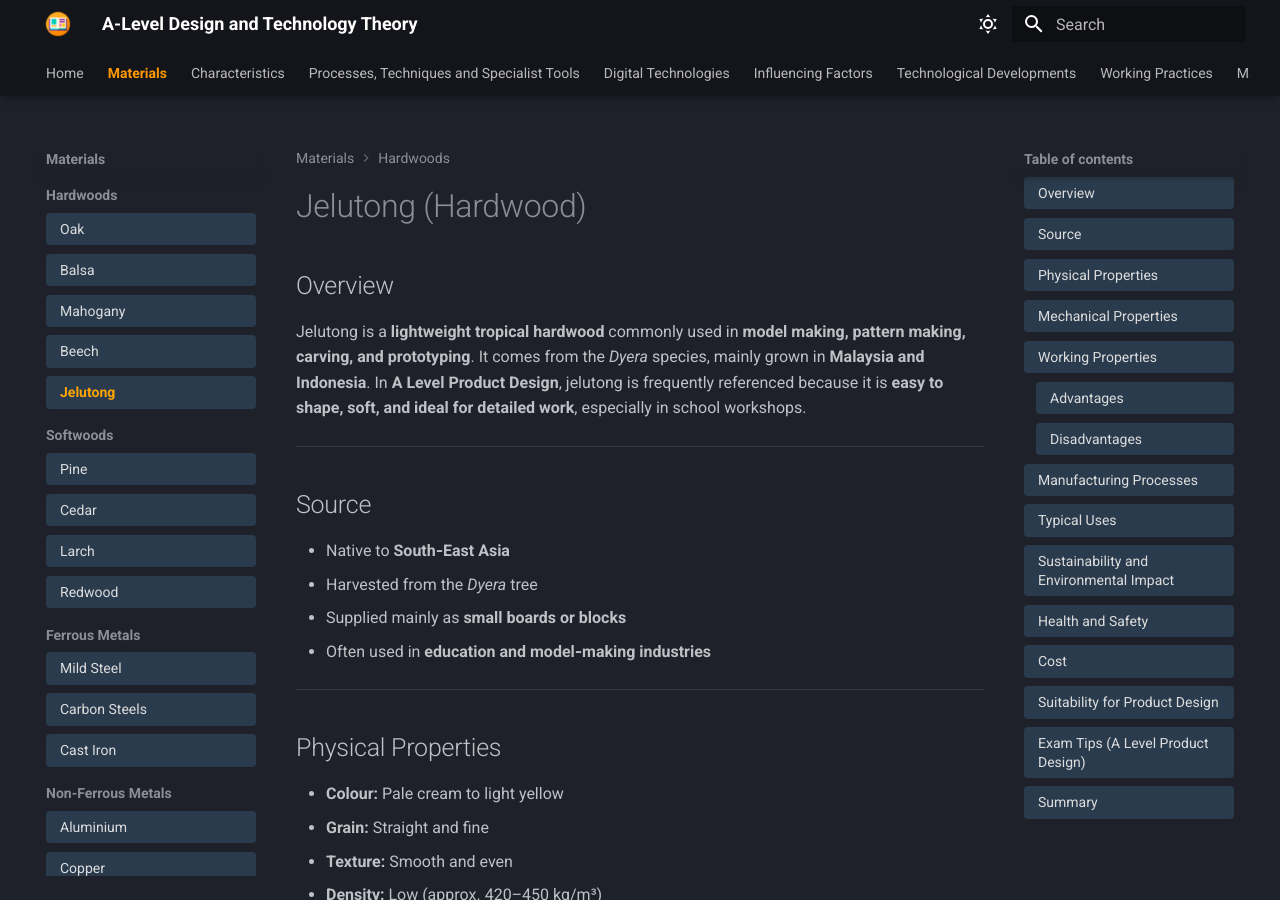
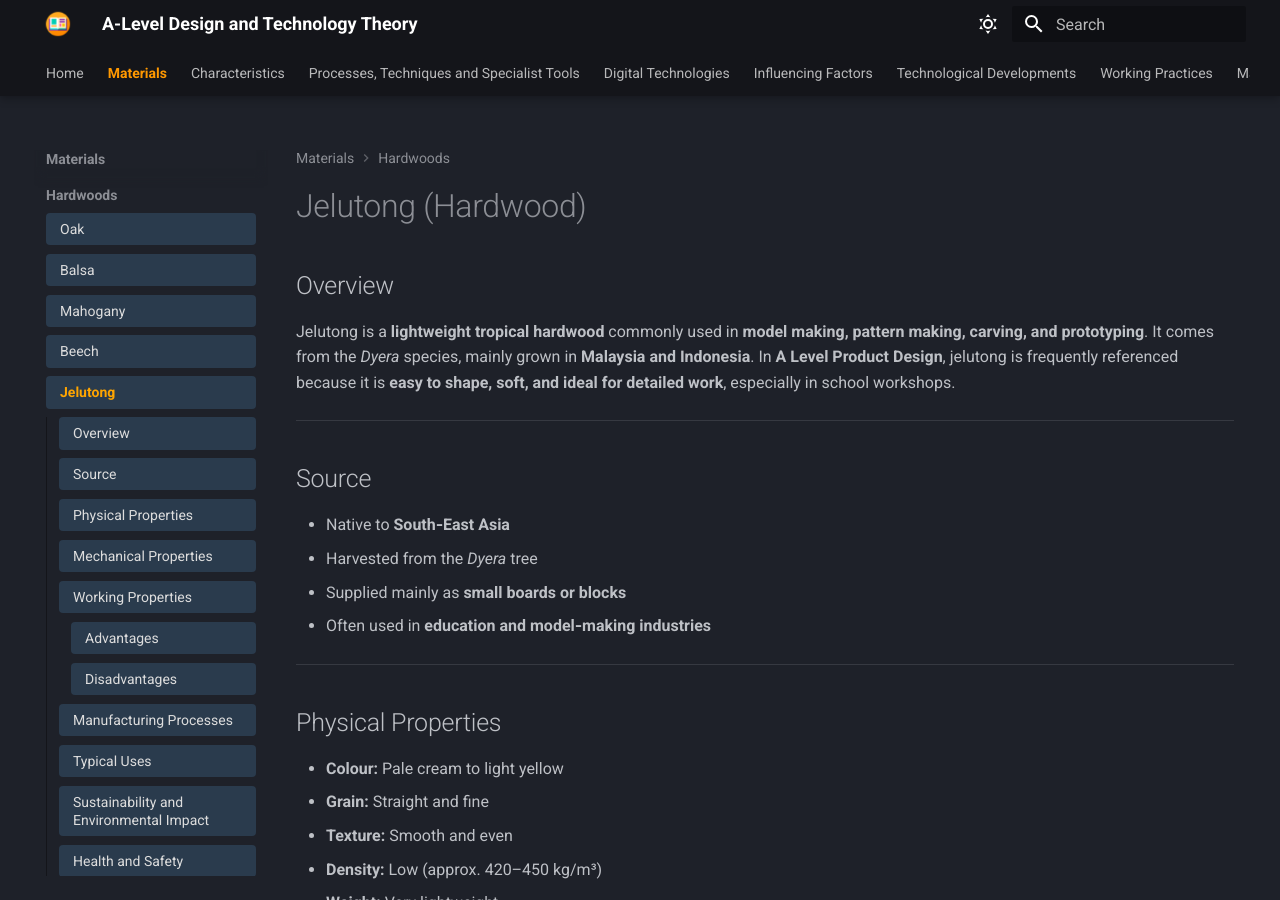
Before and after one commit to PixelMister/Design-and-Technology-Content, an MkDocs documentation site: the page built from docs/Materials/Woods/Hardwoods/jelutong.md, in a window 1280 px wide and 900 px high. Built offline with MkDocs 1.6.1 and Material for MkDocs 9.7.7, drawn with Linux system fonts in a browser that asks for light colours.

Commit message:
Update mkdocs.yml

```diff
--- a/mkdocs.yml
+++ b/mkdocs.yml
@@ -363,6 +363,8 @@ theme:
     - navigation.expand
     - navigation.sections
     - navigation.tracking
+    - navigation.prune
+    - toc.integrate
 
   palette:
   # Dark Mode
```
